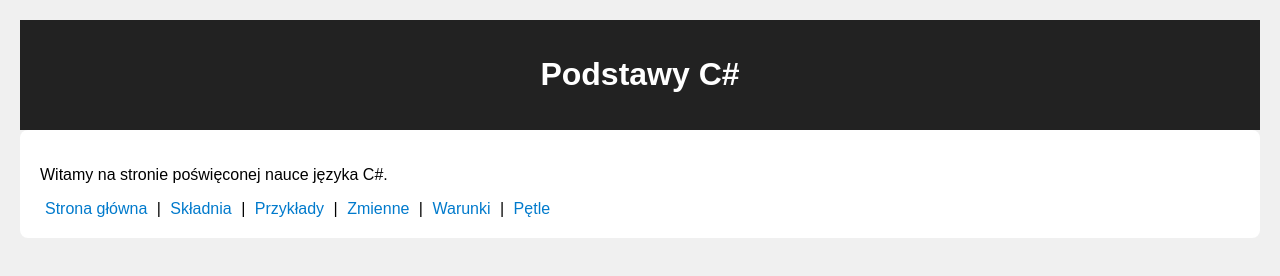
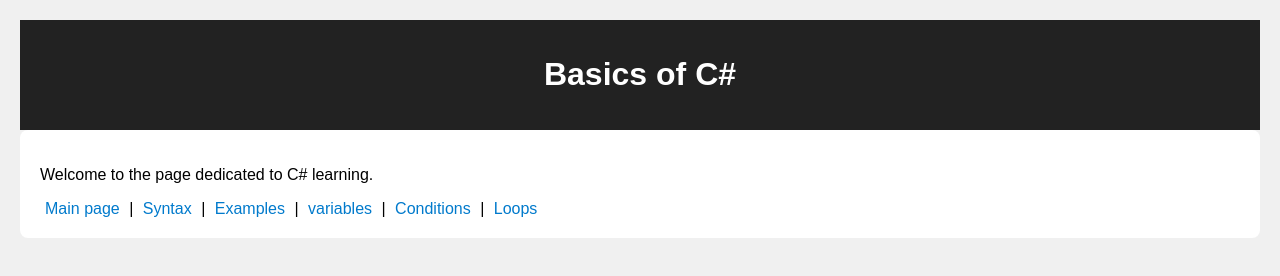
Before and after one commit to kawalerski-ja/repo03, a plain HTML site: page SWPZ_S_source/index.html in a window 1280 px wide. Drawn offline with Linux system fonts and the light colour scheme.

Commit message:
Modyfikacja 4 plików w tym index

```diff
--- a/SWPZ_S_source/index.html
+++ b/SWPZ_S_source/index.html
@@ -6,16 +6,16 @@
   <link rel="stylesheet" href="style.css">
 </head>
 <body>
-  <header><h1>Podstawy C#</h1></header>
+  <header><h1>Basics of C#</h1></header>
   <main>
-    <p>Witamy na stronie poświęconej nauce języka C#.</p>
+    <p>Welcome to the page dedicated to C# learning.</p>
     <nav>
-      <a href="index.html">Strona główna</a> |
-      <a href="syntax.html">Składnia</a> |
-      <a href="examples.html">Przykłady</a> |
-      <a href="variables.html">Zmienne</a> |
-      <a href="conditionals.html">Warunki</a> |
-      <a href="loops.html">Pętle</a>
+      <a href="index.html">Main page</a> |
+      <a href="syntax.html">Syntax</a> |
+      <a href="examples.html">Examples</a> |
+      <a href="variables.html">variables</a> |
+      <a href="conditionals.html">Conditions</a> |
+      <a href="loops.html">Loops</a>
     </nav>
   </main>
 </body>
```
Also changed, not shown: SWPZ_S_source/conditionals.html (+2 -2 lines), SWPZ_S_source/syntax.html (+3 -3 lines), SWPZ_S_source/variables.html (+2 -2 lines).
